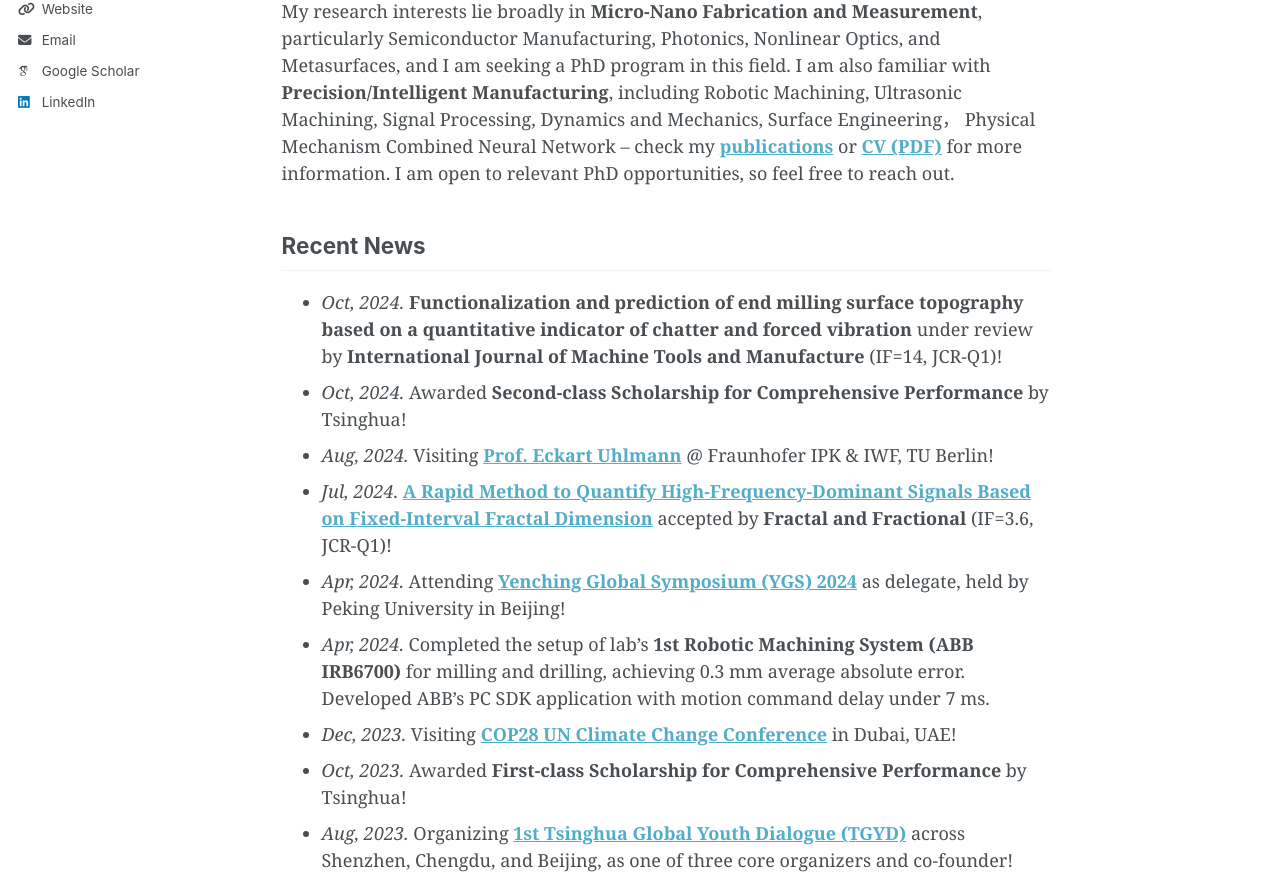
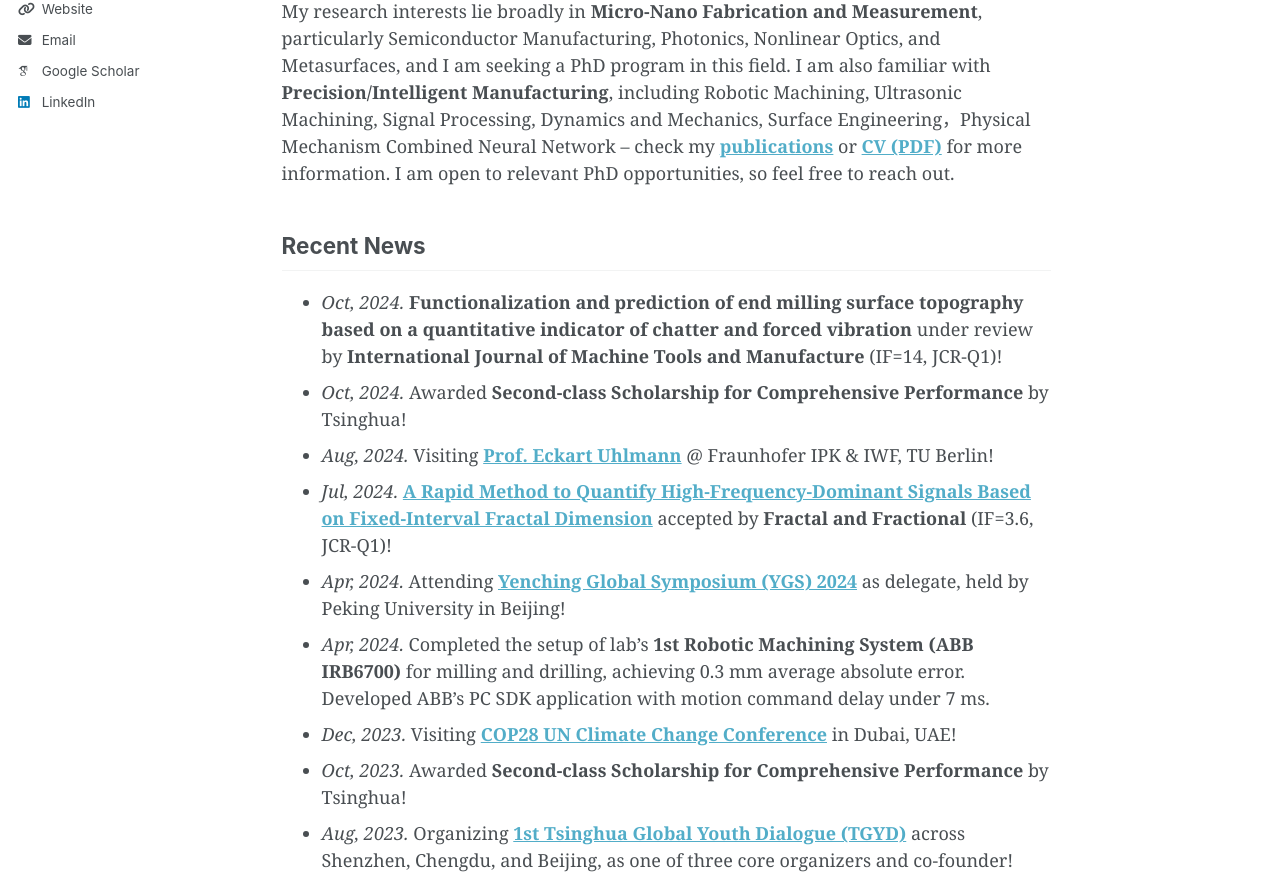
Before and after one commit to zhenzhuzz/zhenzhuzz.github.io, a Jekyll site: the page built from _pages/about.md, in a window 1280 px wide and 1400 px high. Shown: the part 440-1314 px from the top of the window. Built offline with Jekyll 4.4.1, drawn with Linux system fonts in a browser that asks for light colours; some web fonts are replaced.

Commit message:
Update about.md

```diff
--- a/_pages/about.md
+++ b/_pages/about.md
@@ -11,7 +11,7 @@ Hi! I am a third-year Master's student at [**Tsinghua University (THU)**](https:
 
 Prior to Tsinghua, I graduated from [**Tianjin University (TJU)**](https://www.tju.edu.cn/english/) in June 2022 with a Bachelor's degree in Mechanical Engineering. I am grateful to [**Prof Shuxin Wang**](https://me.tju.edu.cn/faculty_teachers.action?cla=5&teacherid=1460), [**Prof. Yanhui Wang**](https://me.tju.edu.cn/faculty_teachers.action?cla=5&teacherid=1768), and [**Prof. Fujun Wang**](https://me.tju.edu.cn/faculty_teachers.action?cla=5&teacherid=1778) for offering me research experience and opportunities to participate in their programs.
 
-My research interests lie broadly in **Micro-Nano Fabrication and Measurement**, particularly Semiconductor Manufacturing, Photonics, Nonlinear Optics, and Metasurfaces, and I am seeking a PhD program in this field. I am also familiar with **Precision/Intelligent Manufacturing**, including Robotic Machining, Ultrasonic Machining, Signal Processing, Dynamics and Mechanics, Surface Engineering， Physical Mechanism Combined Neural Network -- check my [**publications**](publications) or [**CV (PDF)**](CV_ZhenZhu.pdf) for more information. I am open to relevant PhD opportunities, so feel free to reach out.
+My research interests lie broadly in **Micro-Nano Fabrication and Measurement**, particularly Semiconductor Manufacturing, Photonics, Nonlinear Optics, and Metasurfaces, and I am seeking a PhD program in this field. I am also familiar with **Precision/Intelligent Manufacturing**, including Robotic Machining, Ultrasonic Machining, Signal Processing, Dynamics and Mechanics, Surface Engineering，Physical Mechanism Combined Neural Network -- check my [**publications**](publications) or [**CV (PDF)**](CV_ZhenZhu.pdf) for more information. I am open to relevant PhD opportunities, so feel free to reach out.
 
 ## Recent News
 * *Oct, 2024.* **Functionalization and prediction of end milling surface topography based on a quantitative indicator of chatter and forced vibration** under review by **International Journal of Machine Tools and Manufacture** (IF=14, JCR-Q1)!
@@ -21,7 +21,7 @@ My research interests lie broadly in **Micro-Nano Fabrication and Measurement**,
 * *Apr, 2024.* Attending [**Yenching Global Symposium (YGS) 2024**](https://www.yenchingglobalsymposium.com/) as delegate, held by Peking University in Beijing!
 * *Apr, 2024.* Completed the setup of lab's **1st Robotic Machining System (ABB IRB6700)** for milling and drilling, achieving 0.3 mm average absolute error. Developed ABB's PC SDK application with motion command delay under 7 ms.
 * *Dec, 2023.* Visiting [**COP28 UN Climate Change Conference**](https://unfccc.int/cop28/) in Dubai, UAE!
-* *Oct, 2023.* Awarded **First-class Scholarship for Comprehensive Performance** by Tsinghua!
+* *Oct, 2023.* Awarded **Second-class Scholarship for Comprehensive Performance** by Tsinghua!
 * *Aug, 2023.* Organizing [**1st Tsinghua Global Youth Dialogue (TGYD)**](https://goglobal.tsinghua.edu.cn/tgyd/) across Shenzhen, Chengdu, and Beijing, as one of three core organizers and co-founder!
 * *Jul, 2023.* Attending [**1st Entrepreneurship Bootcamp**](https://ec.hkust.edu.hk/entrepreneurship-bootcamp) held by Hong Kong University of Science and Technology (HKUST) Entrepreneurship Center!
 * *Jul, 2022.* Graduated from Tianjin University with honor: awarded **Outstanding Graduate** by Tianjin Ministry of Education, by Tianjin University!
```
